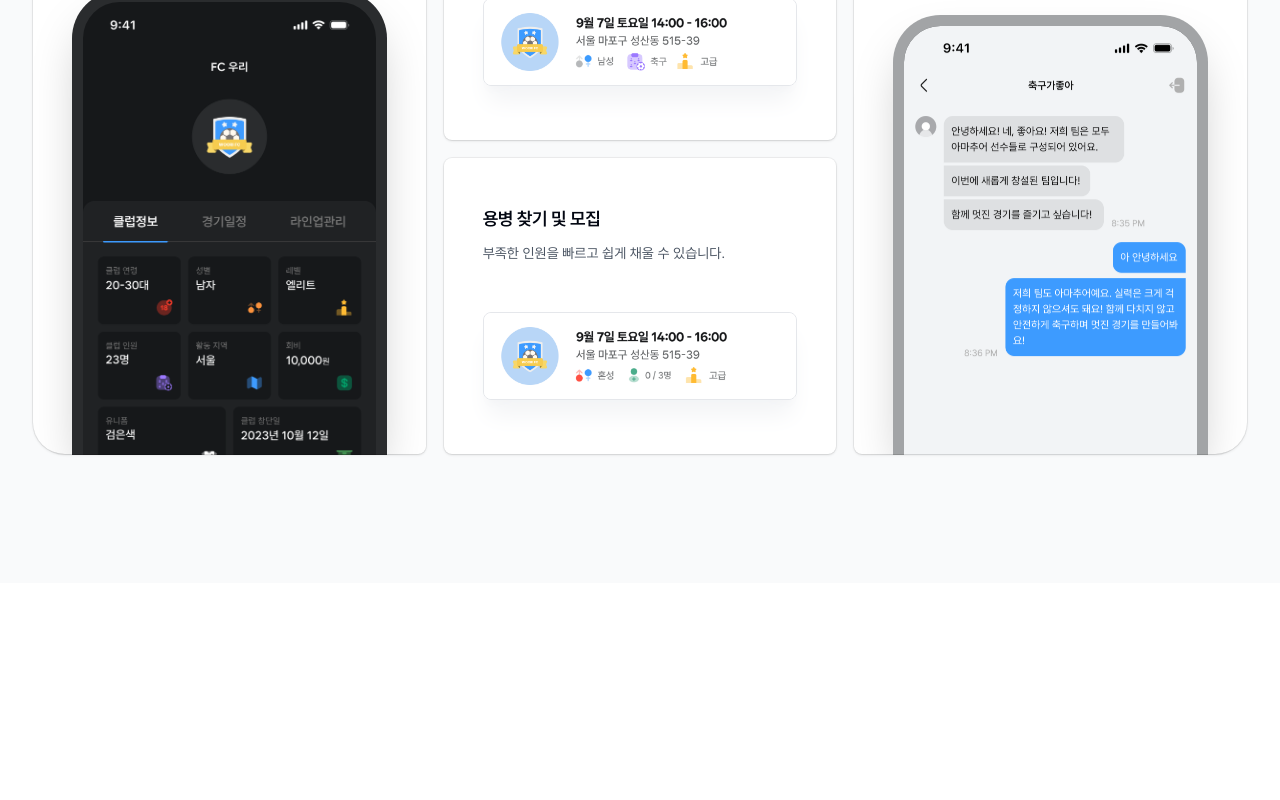
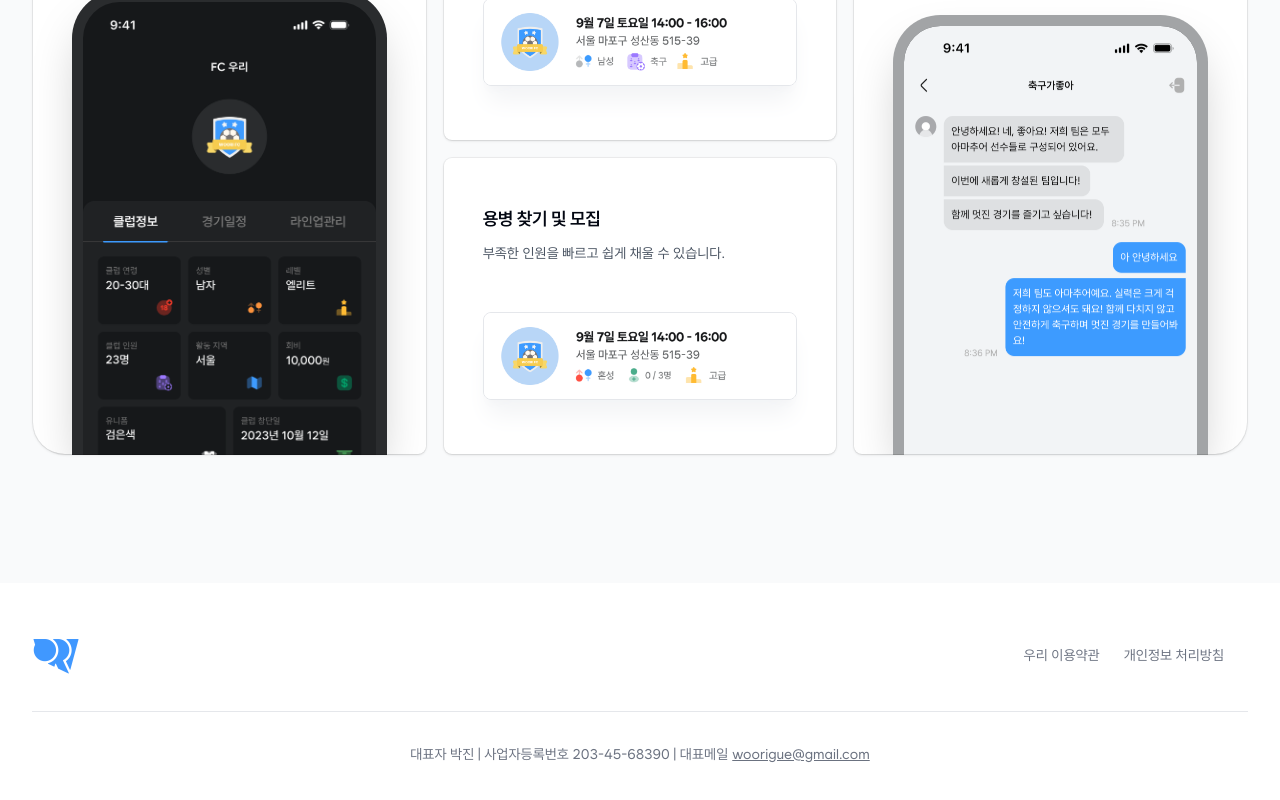
Before and after one commit to jinpark0625/woori, a React (Create React App) app: page / in a window 1280 px wide. Shown: the part 1867-2667 px from the top of the page. Before the commit the page ends 2450 px from the top, so only its background shows below. Built offline with nearby package versions, Linux system fonts and the light colour scheme.

Commit message:
add footer

```diff
--- a/src/App.js
+++ b/src/App.js
@@ -1,6 +1,7 @@
 import Hero from "./component/Hero";
 import Header from "./component/Header";
 import Section from "./component/Section";
+import Footer from "./component/Footer";
 
 function App() {
   return (
@@ -8,6 +9,7 @@ function App() {
       <Hero />
       <Header />
       <Section />
+      <Footer />
     </>
   );
 }
--- /dev/null
+++ b/src/component/Footer.jsx
@@ -0,0 +1,61 @@
+import React from "react";
+
+const Footer = () => {
+  return (
+    <footer class="bg-white dark:bg-gray-900 m-4">
+      <div class="w-full max-w-screen-xl mx-auto p-4 md:py-8">
+        <div class="sm:flex sm:items-center sm:justify-between">
+          <a
+            href="#"
+            class="flex items-center mb-4 sm:mb-0 space-x-3 rtl:space-x-reverse"
+          >
+            <img
+              className="w-12  object-top object-cover"
+              src={require("../imgs/logo.png")}
+              alt="클럽 이미지"
+            />
+          </a>
+          <ul class="flex flex-wrap items-center mb-6 text-sm font-medium text-gray-500 sm:mb-0 dark:text-gray-400">
+            <li>
+              {/* <a href="#" class="hover:underline me-4 md:me-6">
+                About
+              </a> */}
+            </li>
+            <li>
+              <a
+                href="https://sites.google.com/view/woori-terms-and-conditions/home"
+                class="hover:underline me-4 md:me-6"
+                target="_blank"
+              >
+                우리 이용약관
+              </a>
+            </li>
+            <li>
+              <a
+                href="https://sites.google.com/view/woori-privacy-policy/home"
+                class="hover:underline me-4 md:me-6"
+                target="_blank"
+              >
+                개인정보 처리방침
+              </a>
+            </li>
+          </ul>
+        </div>
+        <hr class="my-6 border-gray-200 sm:mx-auto dark:border-gray-700 lg:my-8" />
+        <span class="block text-sm text-gray-500 sm:text-center dark:text-gray-400">
+          {/* © 2023{" "}
+          <a href="https://flowbite.com/" class="hover:underline">
+            Flowbite™
+          </a>
+          . All Rights Reserved. */}
+          대표자 박진 | 사업자등록번호 203-45-68390 | 대표메일
+          <a href="mailto:woorigue@gmail.com" className="underline ml-1">
+            woorigue@gmail.com
+          </a>
+        </span>
+      </div>
+    </footer>
+  );
+};
+
+export default Footer;
--- a/src/component/Header.jsx
+++ b/src/component/Header.jsx
@@ -1,37 +1,3 @@
-import {
-  ArrowPathIcon,
-  CloudArrowUpIcon,
-  FingerPrintIcon,
-  LockClosedIcon,
-} from "@heroicons/react/24/outline";
-
-const features = [
-  {
-    name: "Push to deploy",
-    description:
-      "Morbi viverra dui mi arcu sed. Tellus semper adipiscing suspendisse semper morbi. Odio urna massa nunc massa.",
-    icon: CloudArrowUpIcon,
-  },
-  {
-    name: "SSL certificates",
-    description:
-      "Sit quis amet rutrum tellus ullamcorper ultricies libero dolor eget. Sem sodales gravida quam turpis enim lacus amet.",
-    icon: LockClosedIcon,
-  },
-  {
-    name: "Simple queues",
-    description:
-      "Quisque est vel vulputate cursus. Risus proin diam nunc commodo. Lobortis auctor congue commodo diam neque.",
-    icon: ArrowPathIcon,
-  },
-  {
-    name: "Advanced security",
-    description:
-      "Arcu egestas dolor vel iaculis in ipsum mauris. Tincidunt mattis aliquet hac quis. Id hac maecenas ac donec pharetra eget.",
-    icon: FingerPrintIcon,
-  },
-];
-
 const Header = () => {
   return (
     <div className="bg-white py-24 sm:py-44">
```
Also changed, not shown: src/imgs/logo.png (added).
